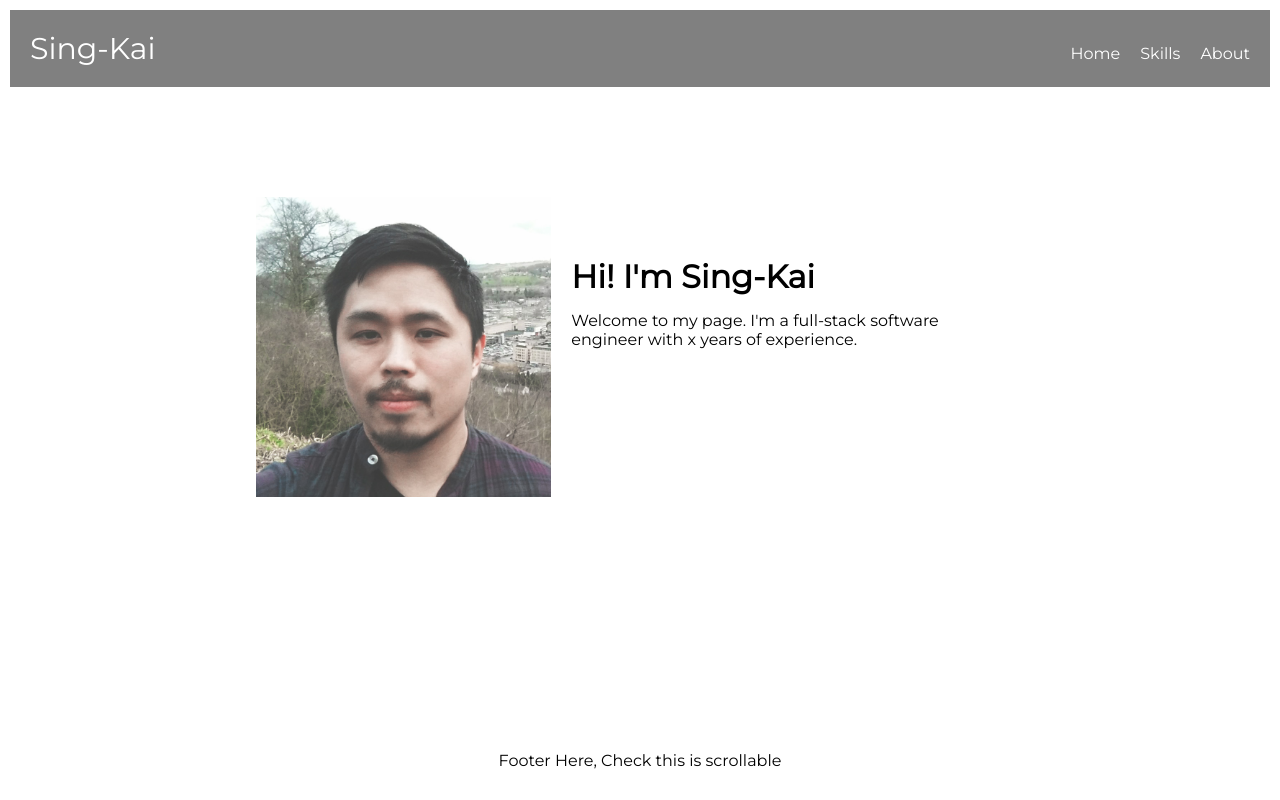
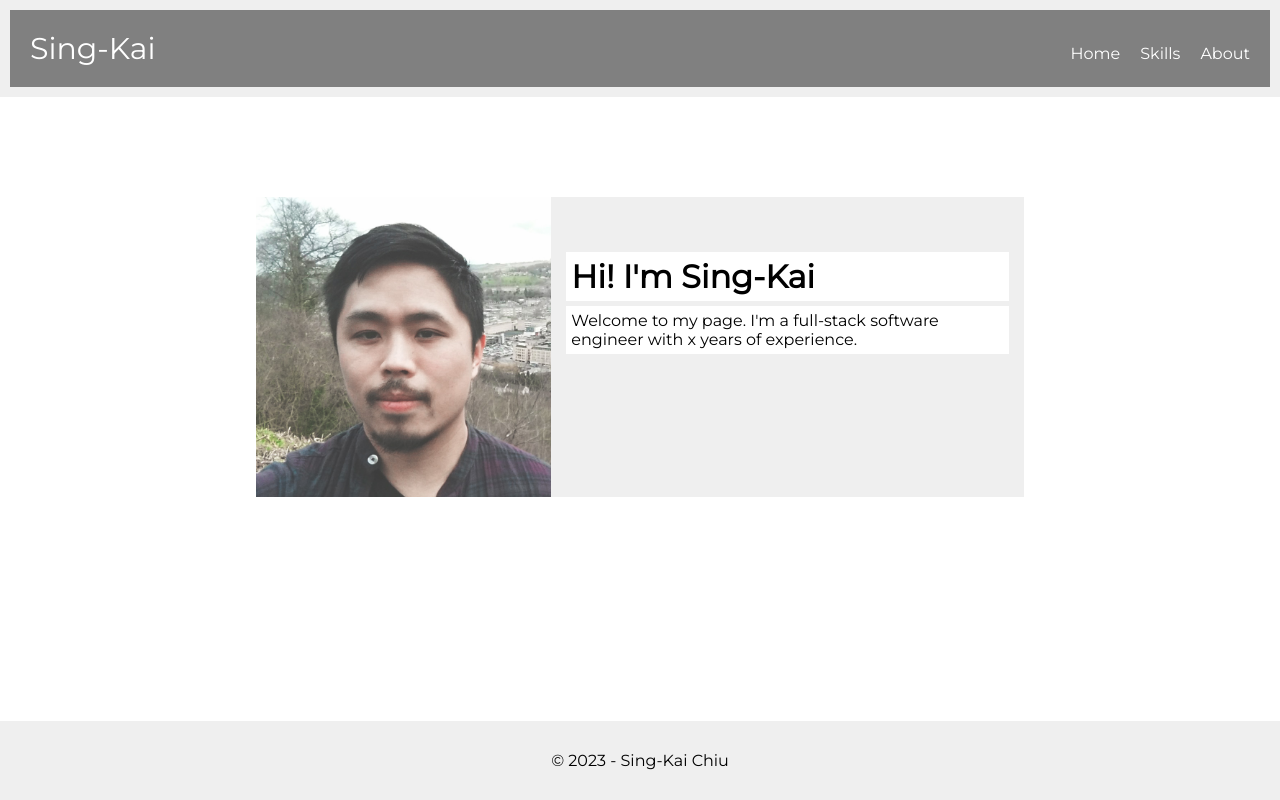
Before and after one commit to Sing-Kai/profile-page, a Next.js app in the folder profile-page-app/: page / in a window 1280 px wide. Built offline with nearby package versions, Linux system fonts and the light colour scheme.

Commit message:
added footer year

```diff
--- a/profile-page-app/src/colours/colours.ts
+++ b/profile-page-app/src/colours/colours.ts
@@ -1,5 +1,5 @@
 export const COLORS = {
     carbon: "#A9A9A9",
     watermelon: "#FF3B3F",
-    netural: "#EFEFEF",
+    neutral: "#EFEFEF",
   };
--- a/profile-page-app/src/components/Footer.tsx
+++ b/profile-page-app/src/components/Footer.tsx
@@ -5,7 +5,7 @@ const Footer = () => {
   return (
     <FooterContainer>
         <FooterItem>
-            Footer Here, Check this is scrollable
+              © {new Date().getFullYear()} - Sing-Kai Chiu
         </FooterItem>
     </FooterContainer>
   )
```
